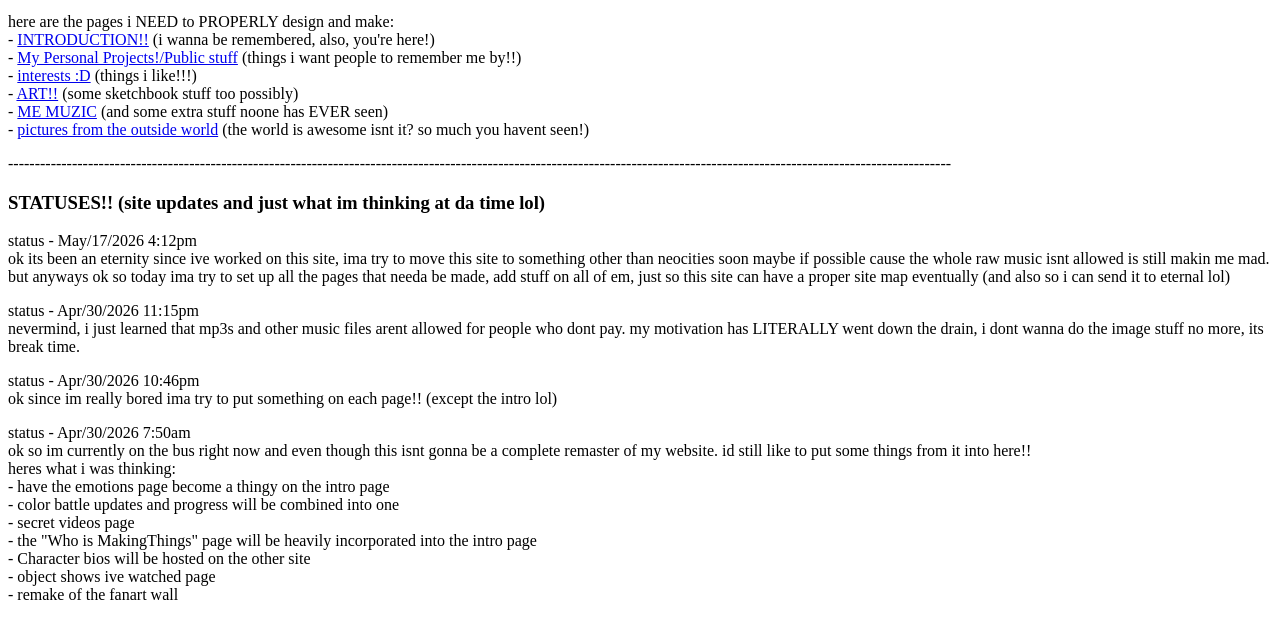
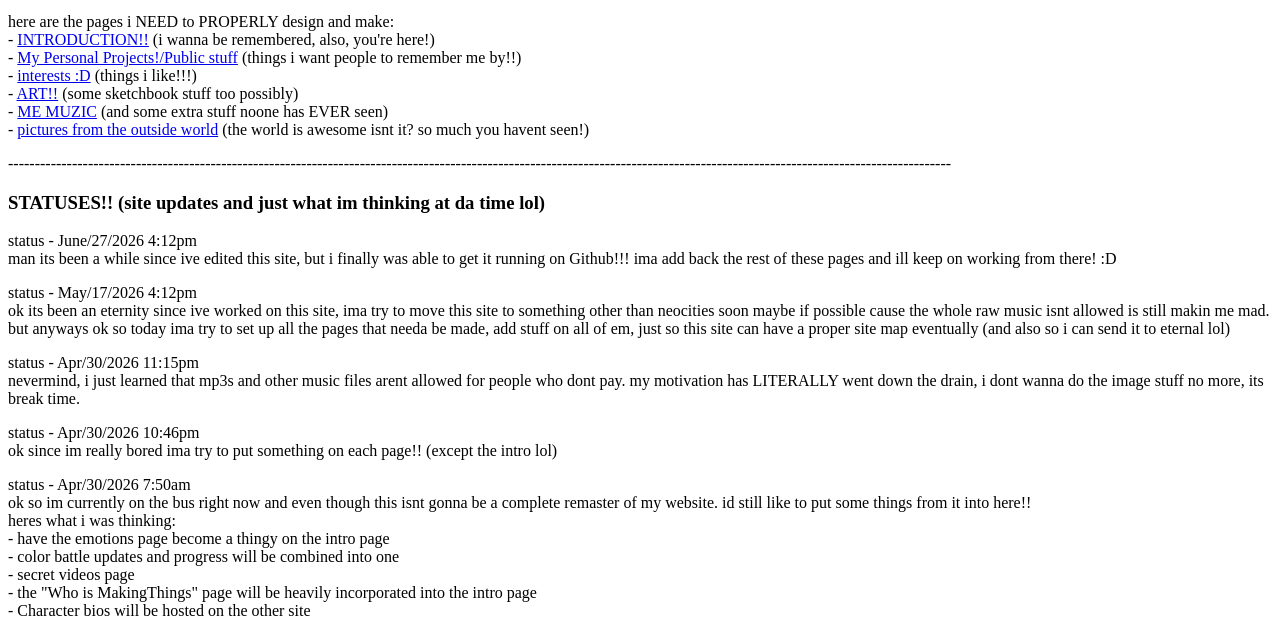
Before and after one commit to MakingTh-ings/mtsite.github.io, a plain HTML site: page index.html in a window 1280 px wide. Shown: the part 155-772 px from the top of the page. Drawn offline with Linux system fonts and the light colour scheme.

Commit message:
Update index.html

```diff
--- a/index.html
+++ b/index.html
@@ -26,7 +26,11 @@
 
   <header> <h3>STATUSES!! (site updates and just what im thinking at da time lol)</h3> </header>
 
-  <p>status - May/17/2026 4:12pm <br>
+  <p>status - June/27/2026 4:12pm <br>
+ man its been a while since ive edited this site, but i finally was able to get it running on Github!!! ima add back the rest of these pages and ill keep on working from there! :D
+  </p>
+
+ <p>status - May/17/2026 4:12pm <br>
   ok its been an eternity since ive worked on this site, ima try to move this site to something other than neocities soon maybe if possible cause the whole raw music isnt allowed is still makin me mad. but anyways ok so today ima try to set up all the pages that needa be made, add stuff on all of em, just so this site can have a proper site map eventually (and also so i can send it to eternal lol)
   </p>
 
```
